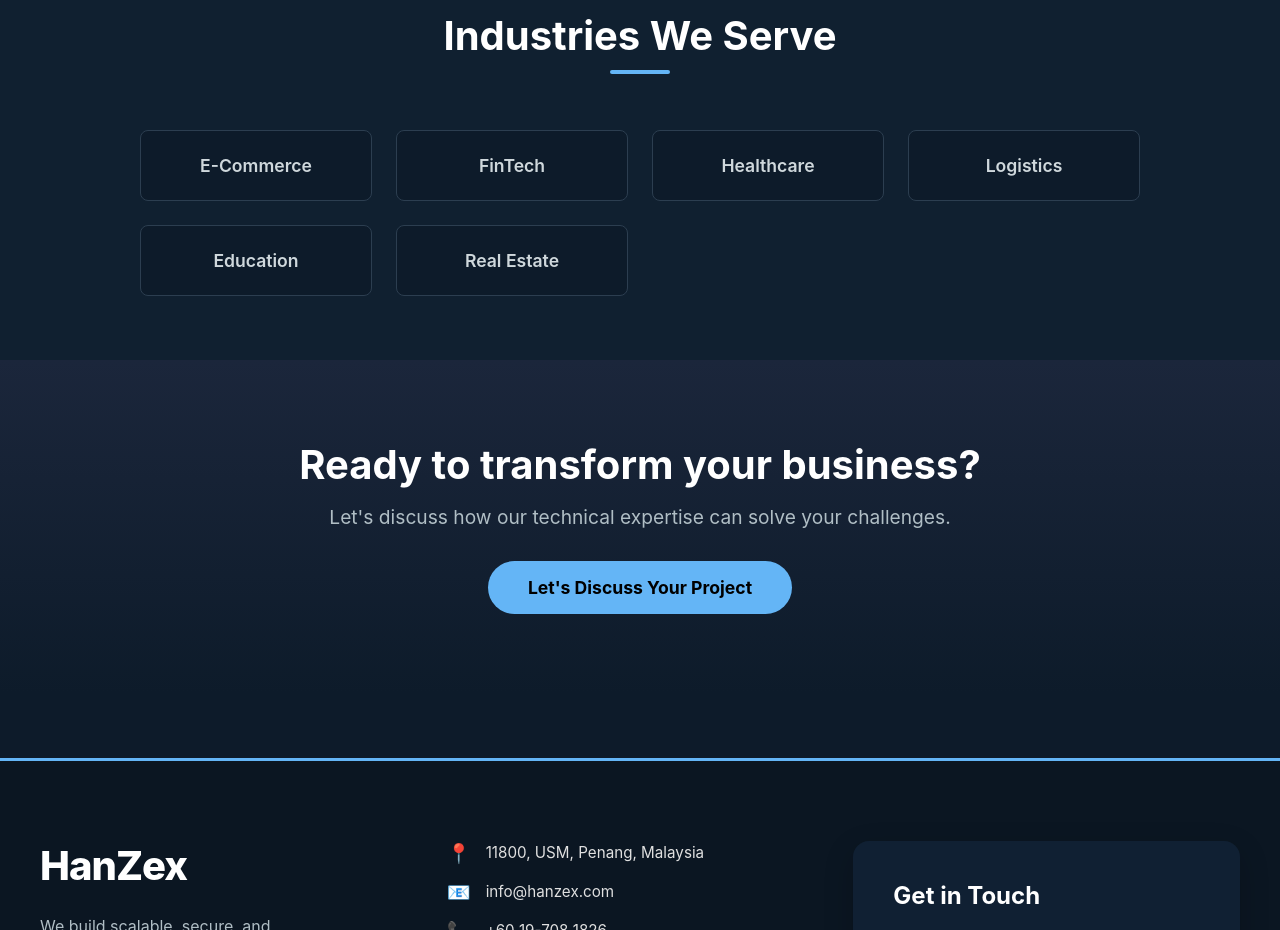
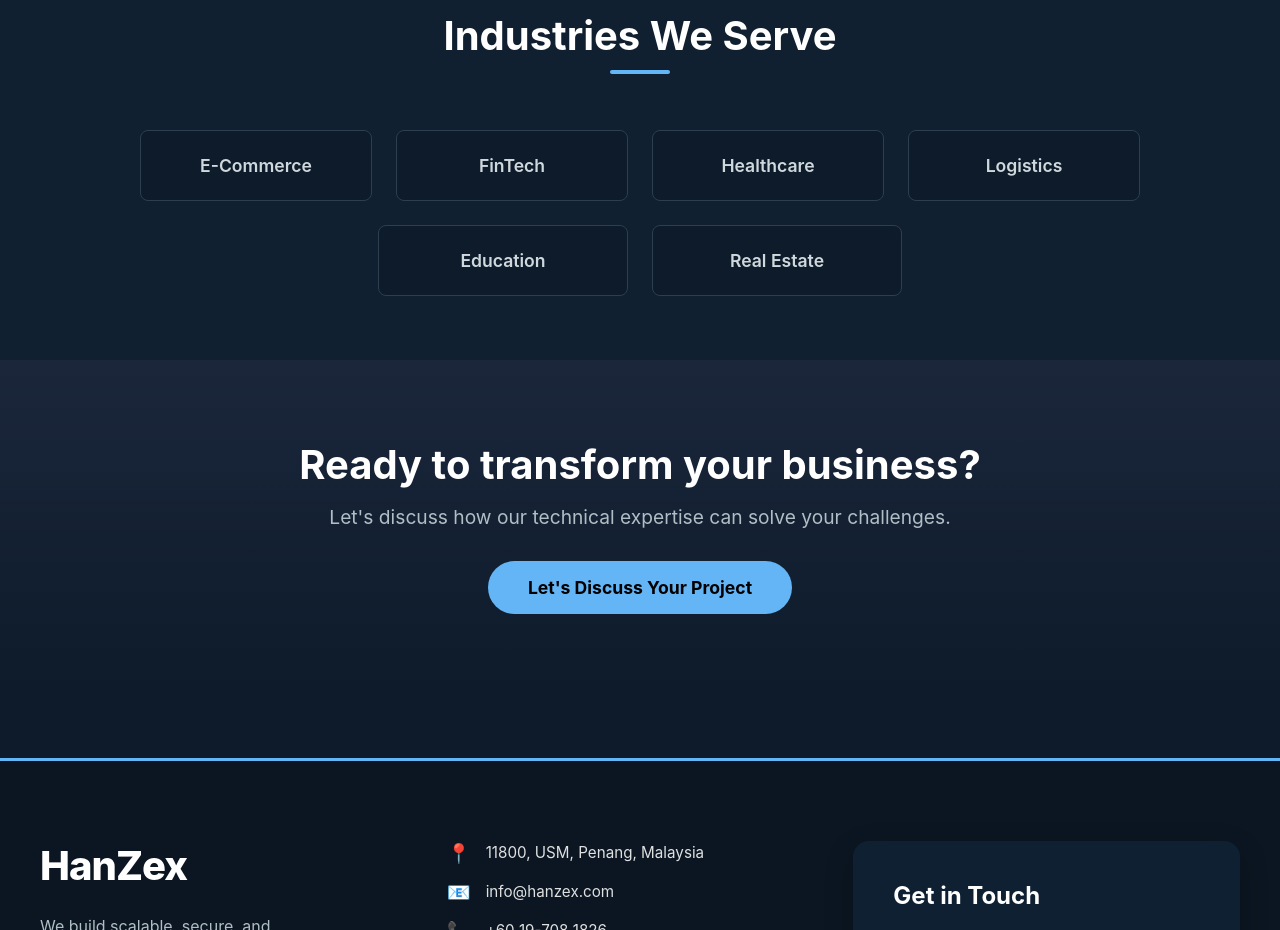
Before and after one commit to tanchinqian/CAT201-Assignment2, a React (Vite) app: page /about in a window 1280 px wide. Shown: the part 1820-2750 px from the top of the page. Built offline with nearby package versions, Linux system fonts and the light colour scheme.

Commit message:
modify industry card css

```diff
--- a/src/pages/About.css
+++ b/src/pages/About.css
@@ -200,14 +200,18 @@
 }
 
 .industries-grid {
-  display: grid;
-  grid-template-columns: repeat(auto-fill, minmax(200px, 1fr));
+  display: flex;
+  justify-content: center;
+  flex-wrap: wrap;
   gap: 1.5rem;
+  width: 90%;
   max-width: 1000px;
   margin: 0 auto;
 }
 
 .industry-card {
+  flex: 1 1 200px;
+  max-width: 250px;
   background: #0D1B2A;
   padding: 1.5rem;
   text-align: center;
```
